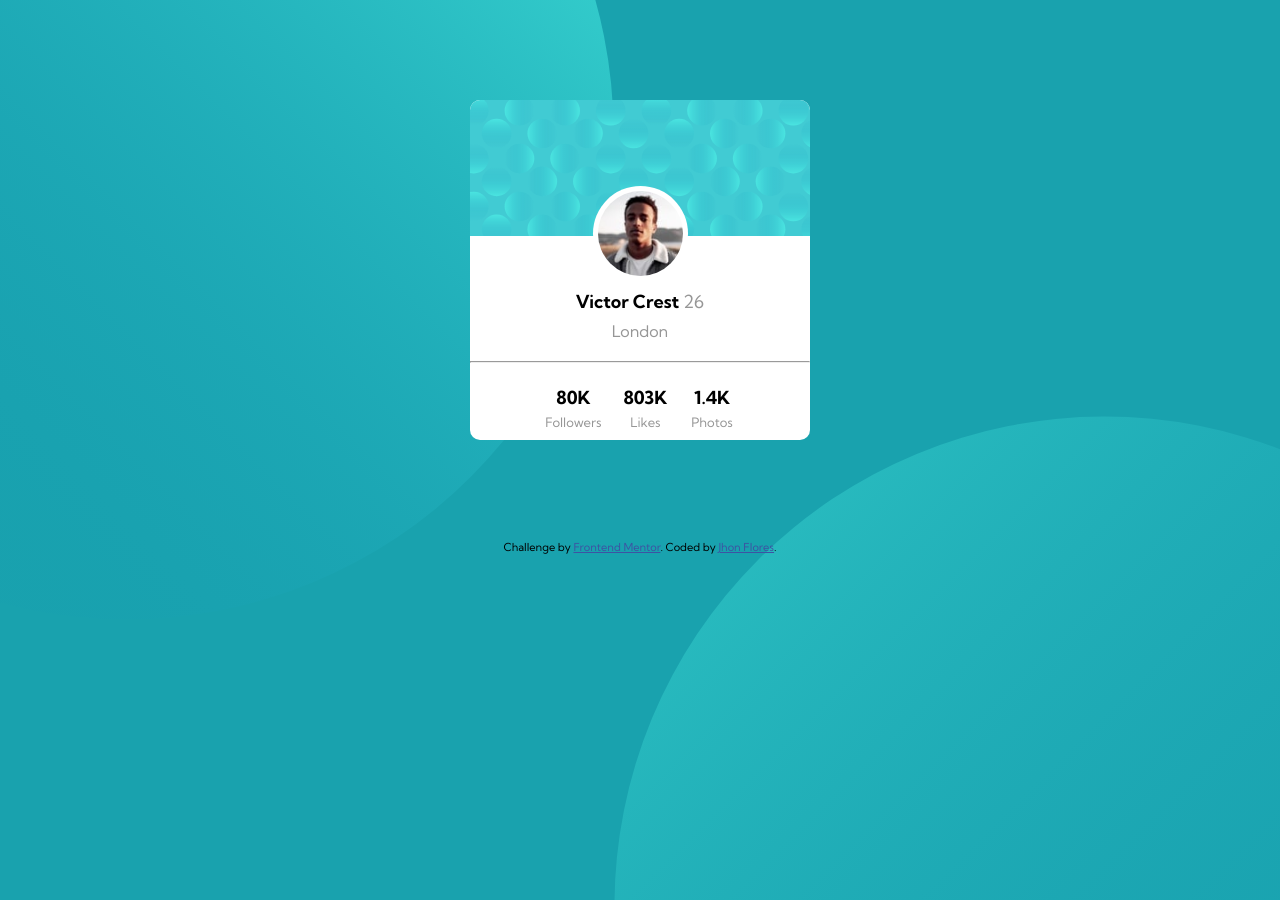
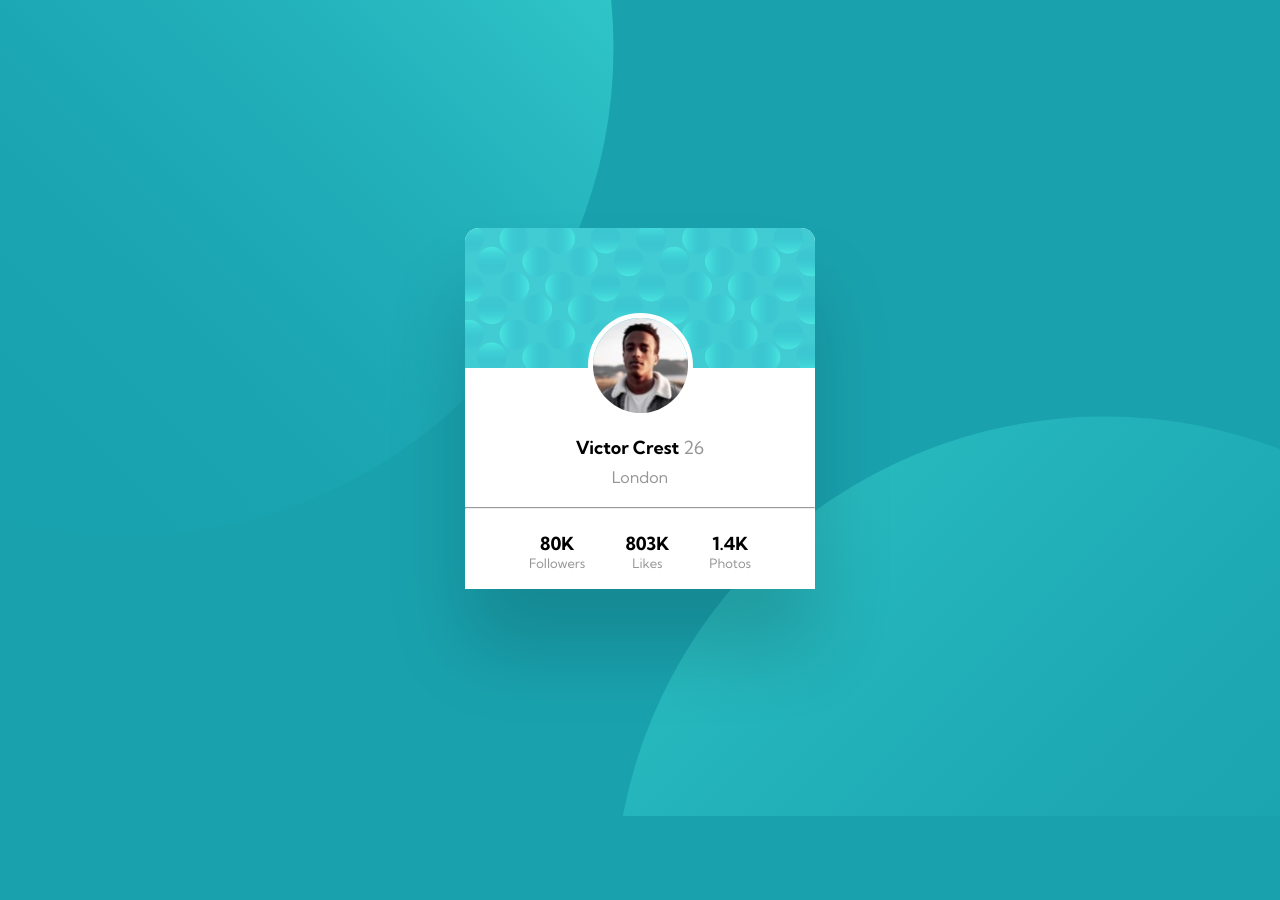
Before and after one commit to byRokii/profile-card-component, a plain HTML site: page index.html in a window 1280 px wide. After the commit the page ends 816 px from the top, so only its background shows below. Drawn offline with Linux system fonts and the light colour scheme.

Commit message:
updated y add css and styles.css

```diff
--- /dev/null
+++ b/css/styles.css
@@ -0,0 +1,101 @@
+html {
+	box-sizing: border-box;
+}
+
+* {
+	box-sizing: inherit;
+}
+
+body {
+	background: url(../images/bg-pattern-top.svg), url(../images/bg-pattern-bottom.svg);
+	background-position: right 52vw bottom 35vh, left 48vw top 52vh;
+	background-repeat: no-repeat, no-repeat;
+	background-color: hsl(185deg, 75%, 39%);
+}
+
+main {
+	font-family: "Kumbh Sans", sans-serif;
+	margin: 0;
+	padding: 0;
+}
+
+p,
+h3 {
+	font-size: 18px;
+}
+
+.container {
+	display: flex;
+	align-items: center;
+	justify-content: center;
+	min-height: 100vh;
+}
+
+.container .card {
+	display: flex;
+	flex-direction: column;
+
+	border-radius: 14px;
+	min-width: 190px;
+	box-shadow: 0 60px 80px rgba(0, 0, 0, 0.16);
+	background-color: white;
+}
+
+.container .bg-card {
+	width: 100%;
+	border-radius: 14px 14px 0 0;
+}
+
+.container .img {
+	width: 105px;
+	height: 105px;
+	border-radius: 50%;
+	margin: -55px auto 0 auto;
+	border: 5px solid white;
+}
+
+.container h3 {
+	text-align: center;
+	font-weight: 700;
+}
+
+.container h3 span {
+	font-weight: 400;
+	color: hsl(0, 0%, 59%);
+}
+
+.container .content {
+	background-color: white;
+}
+
+.container .city {
+	text-align: center;
+	display: block;
+	margin-top: -10px;
+	color: hsl(0, 0%, 59%);
+}
+
+.container p {
+	text-align: center;
+	margin-top: 2.5em;
+	font-weight: 700;
+}
+
+hr {
+	margin-top: 20px;
+}
+
+.container .stadistics {
+	padding: 0 4em;
+	margin-top: -30px;
+	display: flex;
+	align-items: center;
+	justify-content: space-between;
+}
+
+.container p span {
+	font-size: 13px;
+	font-weight: 400;
+	display: block;
+	color: hsl(0, 0%, 59%);
+}
--- a/index.html
+++ b/index.html
@@ -9,133 +9,24 @@
   <link rel="icon" type="image/png" sizes="32x32" href="./images/favicon-32x32.png">
 
   <title>Frontend Mentor | Profile card component</title>
+  <link rel="stylesheet" href="css/styles.css">
   <link rel="preconnect" href="https://fonts.googleapis.com">
   <link rel="preconnect" href="https://fonts.gstatic.com" crossorigin>
   <link href="https://fonts.googleapis.com/css2?family=Kumbh+Sans:wght@400;700&display=swap" rel="stylesheet">
 
   <!-- Feel free to remove these styles or customise in your own stylesheet 👍 -->
-  <style>
-    html {
-      box-sizing: border-box;
-    }
 
-    * {
-      box-sizing: inherit;
-    }
-
-    body {
-      font-family: 'Kumbh Sans', sans-serif;
-      margin: 0;
-      padding: 0;
-      width: 100vw;
-      height: 100vh;
-      background: url(./images/bg-pattern-top.svg), url(./images/bg-pattern-bottom.svg);
-      background-position: right 52vw bottom 35vh, left 48vw top 52vh;
-      background-repeat: no-repeat, no-repeat;
-      background-color: hsl(185deg, 75%, 39%);
-    }
-
-    p,
-    h3 {
-      font-size: 18px;
-    }
-
-    .attribution {
-      font-size: 11px;
-      text-align: center;
-    }
-
-    .attribution a {
-      color: hsl(228, 45%, 44%);
-    }
-
-    .container {
-      margin: 100px auto;
-      width: 340px;
-      height: 340px;
-      background-color: white;
-      border-radius: 10px;
-    }
-
-    .container .front {
-      height: 40%;
-      width: 100%;
-      background-color: hsl(185, 75%, 39%);
-      background-repeat: no-repeat, no-repeat;
-      background: url(./images/bg-pattern-card.svg);
-      border-radius: 10px 10px 0 0;
-      position: relative;
-    }
-
-    .container .front .img {
-      width: 95px;
-      height: 95px;
-      background-color: white;
-      border-radius: 50%;
-      position: absolute;
-      bottom: -45px;
-      right: calc(50% - 47.5px);
-    }
-
-    .container img {
-      width: 100%;
-      height: 100%;
-      border-radius: 50%;
-      padding: 5px;
-    }
-
-    .container h3 {
-      text-align: center;
-      margin-top: 3em;
-      font-weight: 700;
-    }
-
-    .container h3 span {
-      font-weight: 400;
-      color: hsl(0, 0%, 59%);
-    }
-
-    .container .city {
-      text-align: center;
-      display: block;
-      margin-top: -10px;
-      color: hsl(0, 0%, 59%);
-    }
-
-    .container p {
-      text-align: center;
-      margin-top: 2.5em;
-      font-weight: 700;
-
-    }
-
-    hr {
-      margin-top: 20px;
-    }
-
-    .container .stadistics {
-      padding: 0 4em;
-      margin-top: -30px;
-      display: flex;
-      align-items: center;
-      justify-content: space-between;
-    }
-
-    .container p span {
-      font-size: 13px;
-      font-weight: 400;
-      color: hsl(0, 0%, 59%);
-    }
-  </style>
 </head>
 
 <body>
+  <main>
+
     <div class="container">
-    <div class="front">
-      <div class="img">
-        <img src="images/image-victor.jpg" alt="hola">
-      </div>
-    </div>
+      <div class="card">
+        <img class="bg-card" src="images/bg-pattern-card.svg" alt="hola">
+        <img class="img" src="images/image-victor.jpg" alt="hola">
+        <div class="content">
+
           <h3> Victor Crest <span>26</span></h3>
           <span class="city">London</span>
           <hr>
@@ -146,11 +37,10 @@
 
           </div>
         </div>
+      </div>
+    </div>
 
-  <div class="attribution">
-    Challenge by <a href="https://www.frontendmentor.io?ref=challenge" target="_blank">Frontend Mentor</a>.
-    Coded by <a href="#">Jhon Flores</a>.
-  </div>
+  </main>
 </body>
 
 </html>
```
Also changed, not shown: 1 other file. Lines whose indentation alone changed are shown as unchanged.
